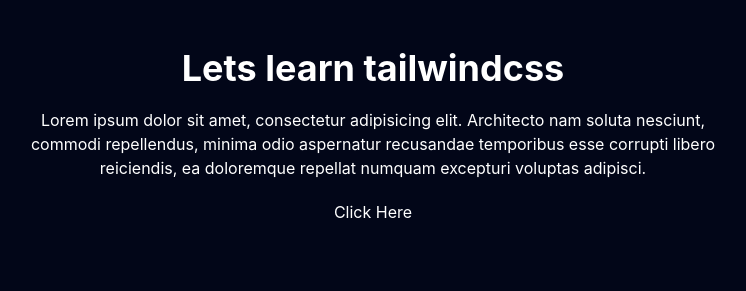
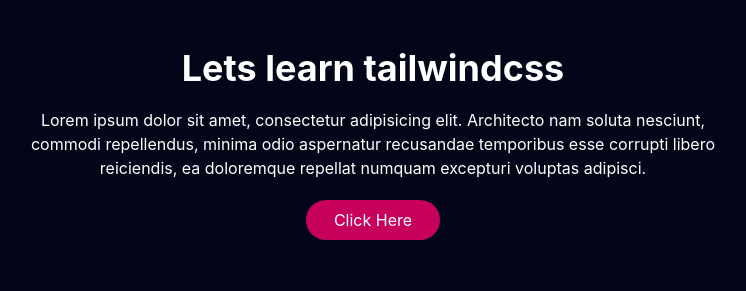
Before and after one commit to Kola0D246/tailwindcss-tutorial, a website built with Vite: page index.html in a window 1280 px wide. Shown: the whole page, without its empty margins (267-1013 px from the left). Built offline with nearby package versions, Linux system fonts and the light colour scheme.

Commit message:
feat: create a button

```diff
--- a/index.html
+++ b/index.html
@@ -12,7 +12,7 @@
       <p class="text-base/6">
         Lorem ipsum dolor sit amet, consectetur adipisicing elit. Architecto nam soluta nesciunt, commodi repellendus, minima odio aspernatur recusandae temporibus esse corrupti libero reiciendis, ea doloremque repellat numquam excepturi voluptas adipisci.
       </p>
-      <a href="">Click Here</a>
+      <a href="" class="inline-block bg-pink-700 hover:bg-pink-500 px-7 py-2 rounded-full transition-colors">Click Here</a>
     </section>
     <script type="module" src="/src/main.ts"></script>
   </body>
```
